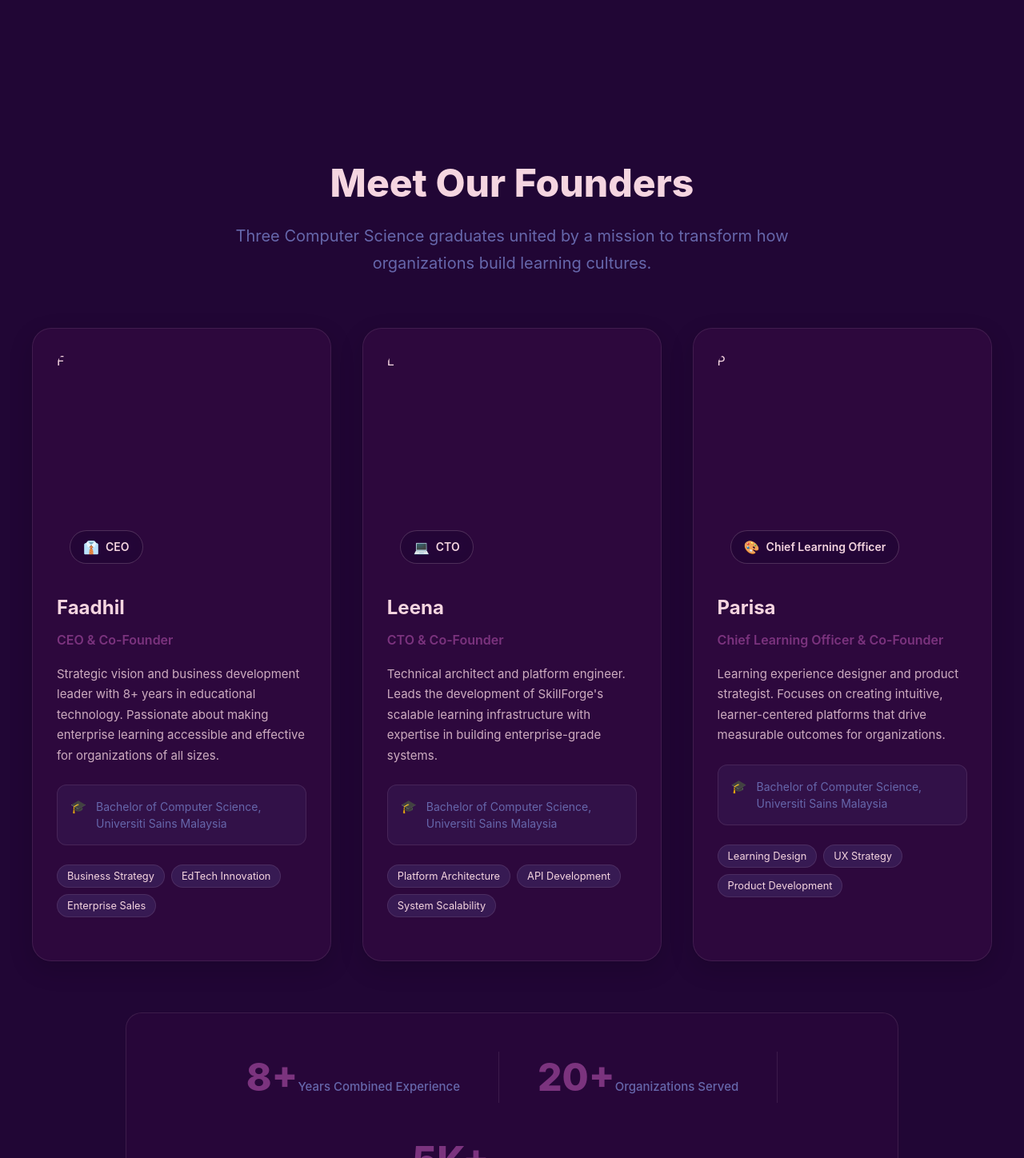
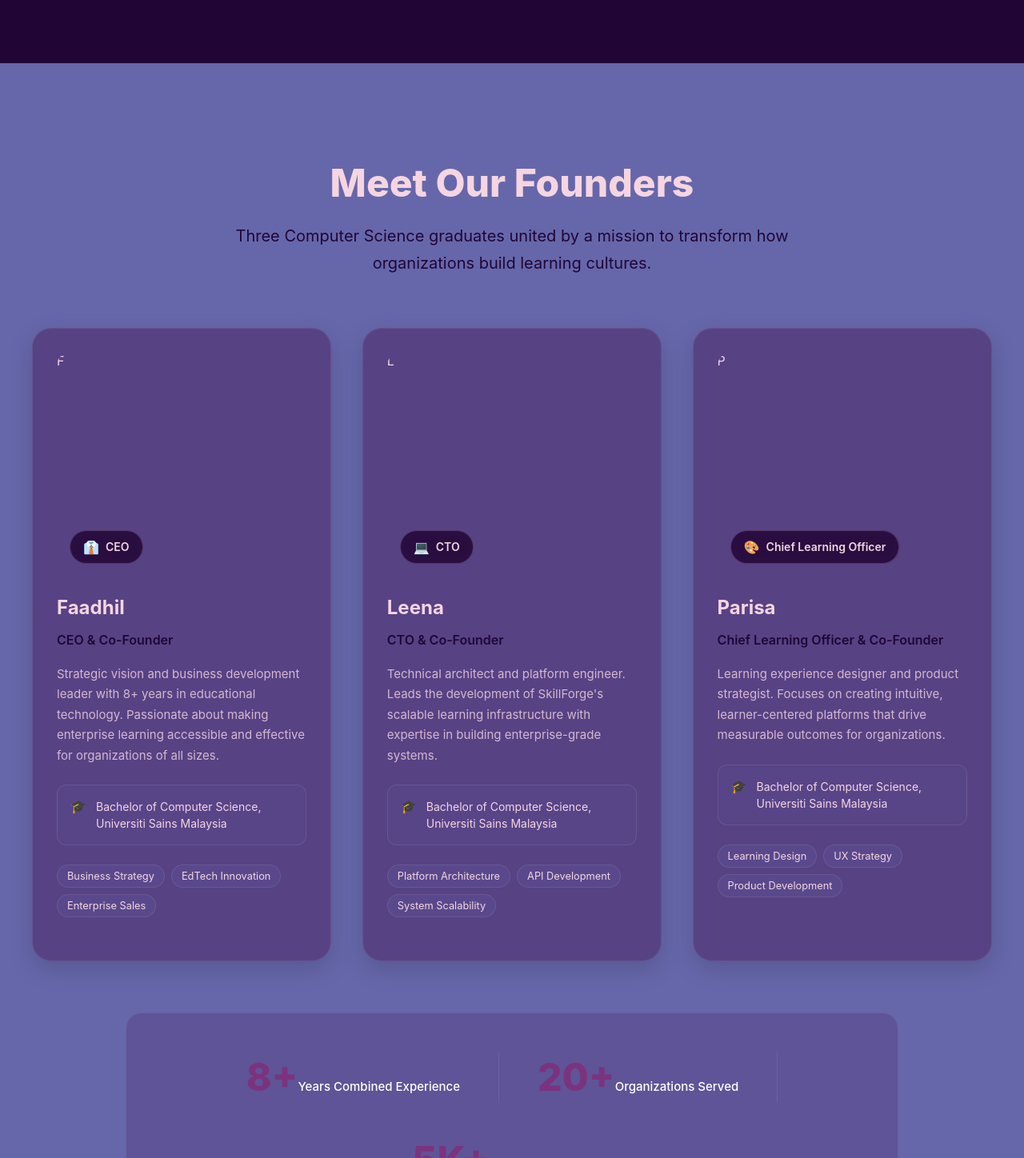
Before and after one commit to pseudo-ghost/platform, a React (Vite) app in the folder my-react-app/: page / in a window 1280 px wide. Shown: the part 9984-11432 px from the top of the page at 80% size. Built offline with nearby package versions, Linux system fonts and the light colour scheme.

Commit message:
team page update

```diff
--- a/my-react-app/src/components/Team/Team.jsx
+++ b/my-react-app/src/components/Team/Team.jsx
@@ -315,7 +315,7 @@ function Team() {
 const styles = {
   section: {
     padding: "80px 20px",
-    background: "#210635", // MOON Deep Navy
+    background: "#6667AB", // MOON Deep Navy
     color: "#F5D5E0",      // MOON Soft Pink
     minHeight: "100vh",
     fontFamily: "'Inter', sans-serif",
@@ -335,7 +335,7 @@ const styles = {
   },
   heroSubtitle: {
     fontSize: 'clamp(1.125rem, 2vw, 1.25rem)',
-    color: "#6667AB", // MOON Blue-Purple
+    color: "#210635", // MOON Blue-Purple
     lineHeight: '1.7',
     maxWidth: '700px',
     margin: '0 auto',
@@ -393,7 +393,7 @@ const styles = {
   },
   founderRole: {
     fontSize: '1rem',
-    color: '#7B337E', // MOON Vibrant Purple
+    color: '#210635', // MOON Vibrant Purple
     fontWeight: '600',
     marginBottom: '1.25rem',
   },
@@ -416,7 +416,7 @@ const styles = {
   },
   educationText: {
     fontSize: '0.875rem',
-    color: '#6667AB',
+    color: '#210635F',
     lineHeight: '1.5',
   },
   expertiseContainer: {
@@ -454,7 +454,7 @@ const styles = {
   },
   statLabel: {
     fontSize: '0.9375rem',
-    color: '#6667AB',
+    color: 'white',
     marginTop: '0.75rem',
     textAlign: 'center',
     fontWeight: '500',
```
